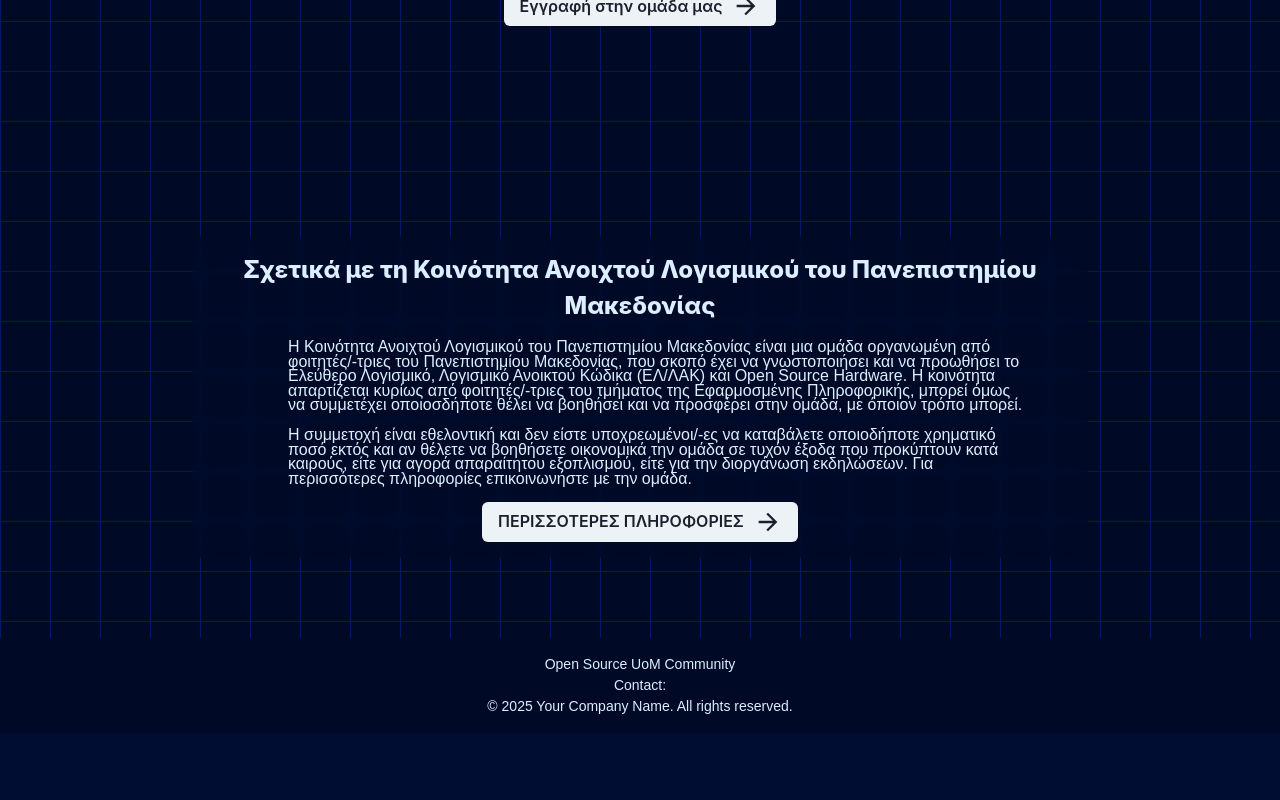
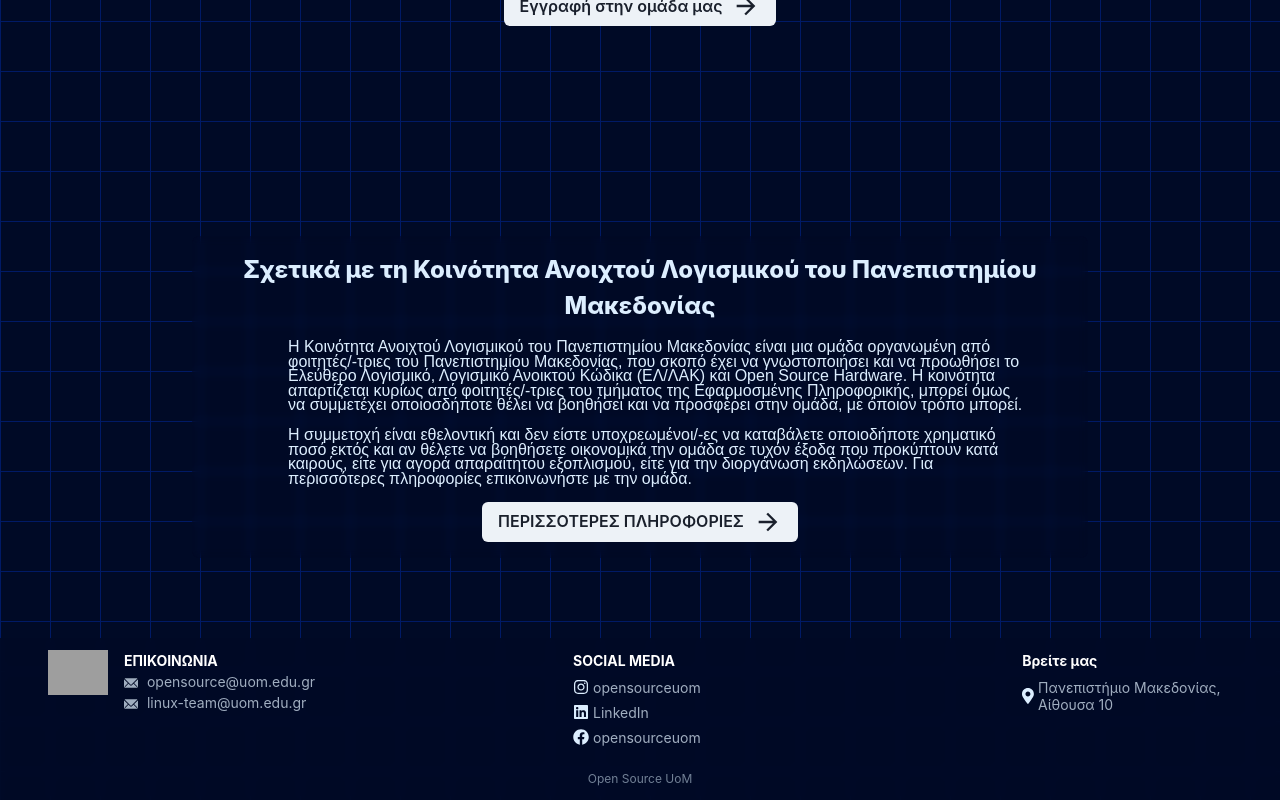
Before and after one commit to georgemois23/OpenSourceRedesign, a React (Create React App) app: page / in a window 1280 px wide. Shown: the part 579-1379 px from the top of the page. Before the commit the page ends 1312 px from the top, so only its background shows below. Built offline with nearby package versions, Linux system fonts and the light colour scheme; grey boxes are pictures that could not be loaded.

Commit message:
changes to footer

```diff
--- a/package.json
+++ b/package.json
@@ -15,6 +15,7 @@
     "framer-motion": "^12.9.2",
     "react": "^19.1.0",
     "react-dom": "^19.1.0",
+    "react-icons": "^5.5.0",
     "react-router-dom": "^7.5.2",
     "react-scripts": "5.0.1",
     "web-vitals": "^2.1.4"
--- a/src/components/Footer.jsx
+++ /dev/null
@@ -1,15 +0,0 @@
-import React from 'react';
-import {Flex, Box, Text} from '@chakra-ui/react';
-const Footer = () => {
-    return (
-        <Flex as="footer" justify="center" align="center" py={4} bg='rgba(0, 10, 38, 0.93)' position="relative" bottom={0} width="100%"  backdropFilter='blur(4px)'>
-            <Box textAlign="center" fontSize="sm" fontFamily="Arial">
-                <Text>Open Source UoM Community</Text>
-                <Text>Contact:</Text>
-            <Text>&copy; {new Date().getFullYear()} Your Company Name. All rights reserved.</Text>
-            </Box>
-        </Flex>
-    );
-};
-
-export default Footer;
--- /dev/null
+++ b/src/components/Footer/Footer.jsx
@@ -0,0 +1,96 @@
+import React from 'react';
+import { Flex, Box, Text, Image } from '@chakra-ui/react';
+import { EmailIcon } from "@chakra-ui/icons";
+import { FaInstagram, FaFacebook, FaLinkedin, FaDiscord, FaMapMarkerAlt } from 'react-icons/fa';
+import SocialMediaLink from './FooterSocial';
+
+const Footer = () => {
+  return (
+    <Flex
+      as="footer"
+      direction="column"
+      align="center"
+      py={3}
+      px={4}
+      bg="rgba(0, 10, 38, 0.93)"
+      width="100%"
+      backdropFilter="blur(4px)"
+      gap={6}
+      paddingX={{ base: 6, md: 12 }}
+      height={'fit-content'}
+      minWidth={'fit-content'}
+    >
+      <Flex
+        align="flex-start"
+        justify="space-between"
+        width="100%"
+        gap={4}
+        direction={{ base: "column", md: "row" }}
+      >
+        <Image
+
+          draggable={false}
+          src="https://avatars.githubusercontent.com/u/109147894?s=200&v=4"
+          w={{ base: "40px", md: "60px" }}
+        />
+
+        <Flex direction={{ base: "column", sm: "row" }} width="100%"  gap={4} >
+          <Box textAlign="left" flex="1">
+            <Text fontSize="sm" color="white" fontWeight="bold">
+              ΕΠΙΚΟΙΝΩΝΙΑ
+            </Text>
+            <Text fontSize="sm" color="gray.400">
+              <EmailIcon style={{ marginRight: '5px' }} /> <Text as={'span'} overflowWrap={'normal'} wordBreak={'keep-all'}>opensource@uom.edu.gr</Text>
+            </Text>
+            <Text fontSize="sm" color="gray.400">
+              <EmailIcon style={{ marginRight: '5px' }} /> <Text as={'span'} wordBreak={'keep-all'} >linux-team@uom.edu.gr</Text>
+            </Text>
+          </Box>
+
+          <Box textAlign="left" flex="1">
+            <Text fontSize="sm" color="white" fontWeight="bold">
+              SOCIAL MEDIA
+            </Text>
+            <Flex direction="column" gap={2} pt={2}>
+              <SocialMediaLink
+                icon={<FaInstagram size="16px" />}
+                url="https://www.instagram.com/opensourceuom/"
+                label="opensourceuom"
+              />
+              <SocialMediaLink
+                icon={<FaLinkedin size="16px" />}
+                url="https://www.linkedin.com/company/opensourceuom"
+                label="LinkedIn"
+              />
+              <SocialMediaLink
+                icon={<FaFacebook size="16px" />}
+                url="https://www.facebook.com/opensourceuom"
+                label="opensourceuom"
+              />
+            </Flex>
+          </Box>
+        </Flex>
+
+        <Box textAlign="left" width={{ base: "100%", md: "auto" }}>
+          <Text fontSize="sm" color="white" fontWeight="bold">
+            Βρείτε μας
+          </Text>
+          <Flex direction="column" gap={2} pt={2}>
+            <Flex align="center" gap={1}>
+              <FaMapMarkerAlt />
+              <Text fontSize="sm" color="gray.400" lineHeight="normal">
+                Πανεπιστήμιο Μακεδονίας, Αίθουσα 10
+              </Text>
+            </Flex>
+          </Flex>
+        </Box>
+      </Flex>
+
+      <Text fontSize="xs" color="gray.500" textAlign="center">
+        Open Source UoM
+      </Text>
+    </Flex>
+  );
+};
+
+export default Footer;
--- /dev/null
+++ b/src/components/Footer/FooterSocial.js
@@ -0,0 +1,18 @@
+import { Flex, Text } from '@chakra-ui/react';
+
+const SocialMediaLink = ({ icon: Icon, url, label }) => {
+  const handleClick = () => {
+    window.open(url, '_blank');
+  };
+
+  return (
+    <Flex align="center" gap={1} onClick={handleClick} cursor="pointer">
+      {Icon}
+      <Text fontSize="sm" color="gray.400" lineHeight="normal">
+        {label}
+      </Text>
+    </Flex>
+  );
+};
+
+export default SocialMediaLink;
--- a/src/components/Header.jsx
+++ b/src/components/Header.jsx
@@ -4,7 +4,7 @@
 import { HamburgerIcon } from "@chakra-ui/icons";
 import { MenuDrawer } from "./MenuDrawer";
 import { Link } from "react-router-dom";
-import Footer from "./Footer";
+import Footer from "./Footer/Footer";
 
 export default function Header() {
   const { isOpen, onOpen, onClose } = useDisclosure();
@@ -75,6 +75,7 @@
           onClick={goToHomePage}
         >
           <Image
+          draggable={false}
             src={'https://avatars.githubusercontent.com/u/109147894?s=200&v=4'}
             w={{ base: "40px", md: "60px" }}
           />
@@ -98,7 +99,7 @@
           display={{ base: "none", lg: "flex" }}
 
         >
-          <Link to="/myuom">
+          <Link to="https://my.uom.gr/"  isExternal>
             <Text fontSize="md" _hover={{ color: "brand.dark.secondary", cursor: "pointer", fontWeight: "600" }} padding="4px 0">
               myUoM
             </Text>
--- a/src/components/MenuDrawer.jsx
+++ b/src/components/MenuDrawer.jsx
@@ -11,11 +11,17 @@
     useColorModeValue,
     Button
 } from "@chakra-ui/react";
-import { location } from "react-router-dom";
+import { location,useNavigate } from "react-router-dom";
+
 
 export function MenuDrawer({ isOpen, onClose }) {
+    const navigate = useNavigate();
     const location = useLocation();
     const isActive = (path) => location.pathname === path;
+    const goToHomePage = () => {
+        navigate("/");
+        onClose();
+    };
     return (
         <Drawer onClose={onClose} isOpen={isOpen} size={"full"} >
             <DrawerOverlay />
@@ -27,7 +33,7 @@
                 minHeight: '100vh',
               }}>
                 <DrawerCloseButton sx={{ zIndex: 9999 }} />
-                <DrawerHeader fontWeight={800} opacity={1}  textAlign={"center"}>
+                <DrawerHeader fontWeight={800} opacity={1}  textAlign={"center"} onClick={goToHomePage}>
 
                     OpenSource UoM
                 </DrawerHeader>
@@ -98,7 +104,7 @@
                                 ΕΓΓΡΑΦΗ
                             </Text>
                         </Link>
-                        <Link to="/myuom" onClick={onClose}>
+                        <Link to="https://my.uom.gr/"  isExternal>
                             <Text
                                 width="full"
                                 fontSize="lg"
@@ -109,7 +115,6 @@
                                 }}
                                 paddingY={3}
                                 borderBottom="2px solid transparent"
-                                color={isActive("/myuom") ? "brand.dark.secondary" : "brand.dark.text"}
                             >
                                 myUoM
                             </Text>
--- a/src/pages/HomePage.jsx
+++ b/src/pages/HomePage.jsx
@@ -74,16 +74,17 @@
 
     </Flex>
     <Flex direction='column'  justify="center" align="center" gap={{ base: 1, lg: 0.5 }} mt={{ base: '7vw', lg: '6vh' }} mb={10}>
-  {/* <Text fontSize={{ base: 'lg', lg: '2xl' }}  textAlign="center" >
-    Δεν είσαι σίγουρος; </Text> */}
+
+
+
   <Text
   cursor="pointer"
   onClick={scrollToRef}
   fontSize={{ base: 'md', lg: 'xl' }}
   textAlign="center"
   sx={{ transition: "all 0.3s ease-in-out" }}
-  opacity={isVisible ? 0 : 1} // 👈 instead of conditional rendering
-  pointerEvents={isVisible ? 'none' : 'auto'} // 👈 so it doesn't click when invisible
+  opacity={isVisible ? 0 : 1}
+  pointerEvents={isVisible ? 'none' : 'auto'}
 >
   Μάθε περισσότερα για την κοινότητα μας <ArrowDownIcon />
 </Text>
```
Also changed, not shown: 1 other file (tests, documents, lock files or other folders).
